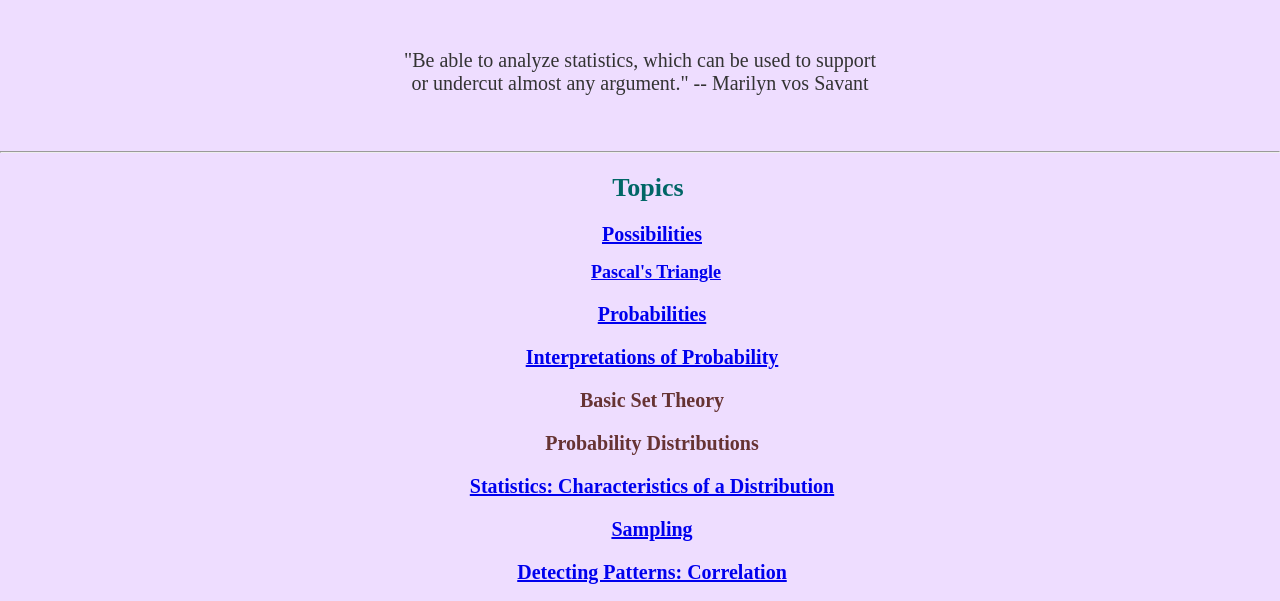
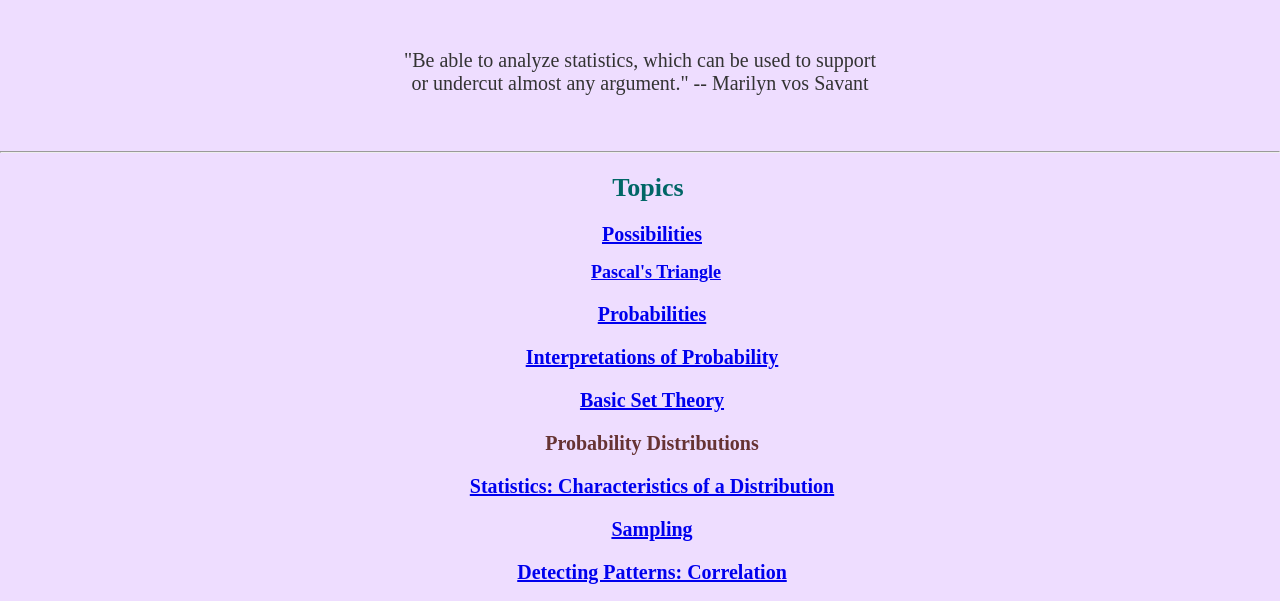
Before and after one commit to gcallah/statistics, a plain HTML site: page index.html in a window 1280 px wide. Shown: the part 194-795 px from the top of the page. Drawn offline with Linux system fonts and the light colour scheme.

Commit message:
Updated index with set theory link.

```diff
--- a/index.html
+++ b/index.html
@@ -69,7 +69,10 @@
                 </h3>
 
                 <h3>
+                    <a
+                        href="https://htmlpreview.github.io/?https://github.com/gcallah/statistics/blob/master/SetTheory.html">
                     Basic Set Theory
+                    </a>
                 </h3>
 
                 <h3>
```
